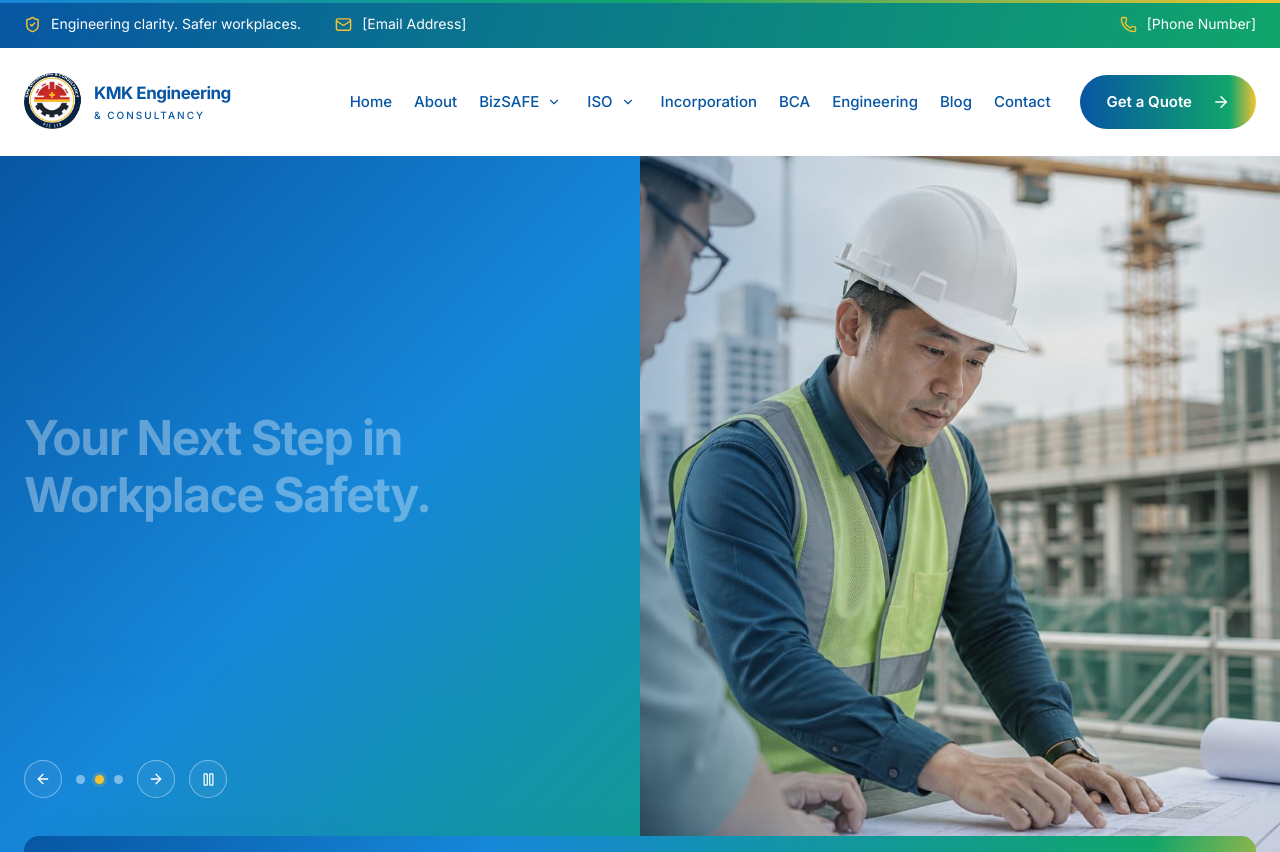
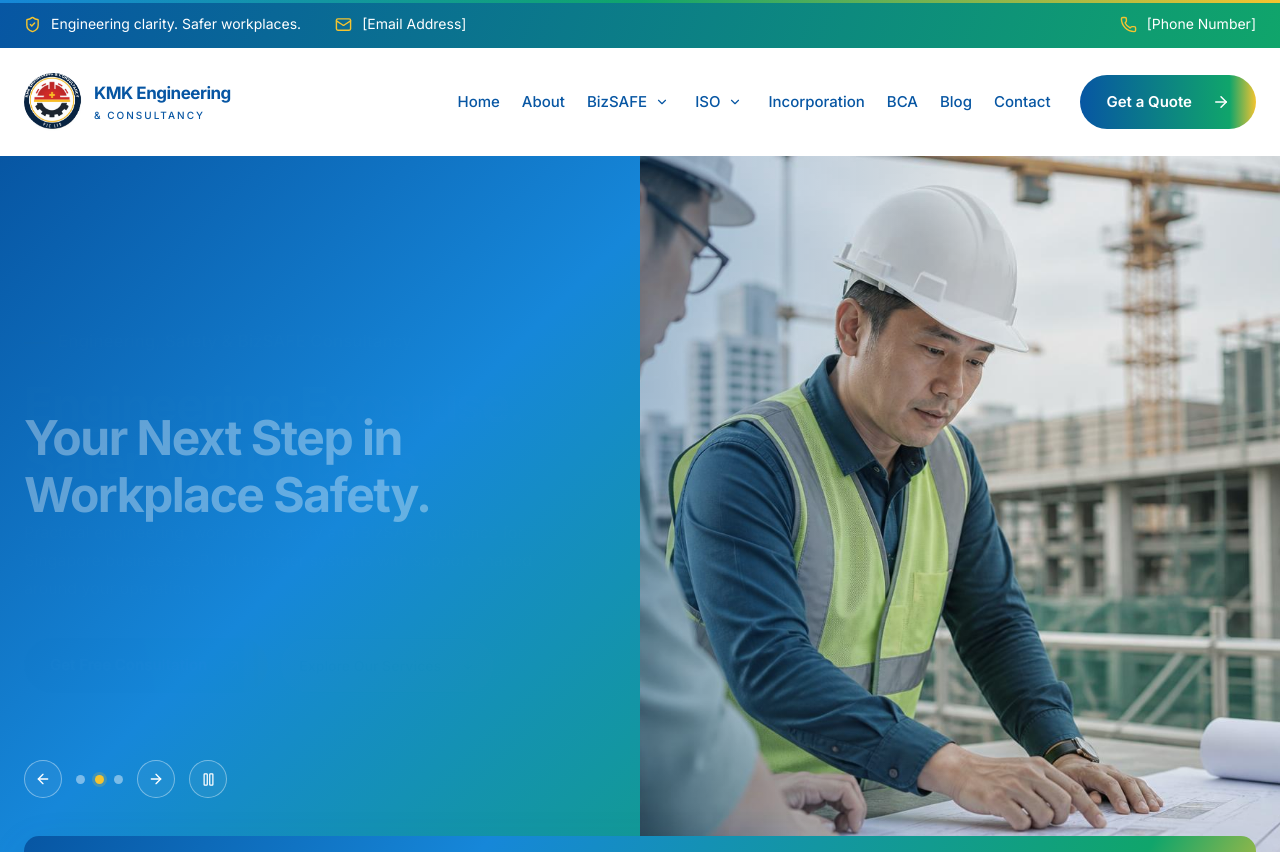
Before and after one commit to udhayas400-oss/KMK-, a React (Vite) app in the folder KMK-Engineering-Website/: page / in a window 1280 px wide. Shown: the top 852 px of the page. Built offline with nearby package versions, Linux system fonts and the light colour scheme.

Commit message:
section removeed

```diff
--- a/KMK-Engineering-Website/src/content.ts
+++ b/KMK-Engineering-Website/src/content.ts
@@ -18,7 +18,7 @@ export const siteContent = {
       { label: 'ISO 9001', href: '#iso-9001' }, { label: 'ISO 14001', href: '#iso-14001' }, { label: 'ISO 45001', href: '#iso-45001' },
     ] },
     { label: 'Incorporation', href: '#incorporation' }, { label: 'BCA', href: '#bca' },
-    { label: 'Engineering', href: '#engineering' }, { label: 'Blog', href: '#blog' }, { label: 'Contact', href: '#contact' },
+    { label: 'Blog', href: '#blog' }, { label: 'Contact', href: '#contact' },
   ],
   heroSlides: [
     { eyebrow: 'Engineering, Safety & BizSAFE Consultancy', title: 'Engineering Expertise.<br />Safer Workplaces.', description: 'Practical engineering, workplace safety and BizSAFE guidance for Singapore businesses. Build stronger systems with support shaped around your operations.', image: '/kmk-safety-hero.jpg', imageAlt: 'Safety professional reviewing an industrial workplace', button: 'Get Free Consultation' },
```
